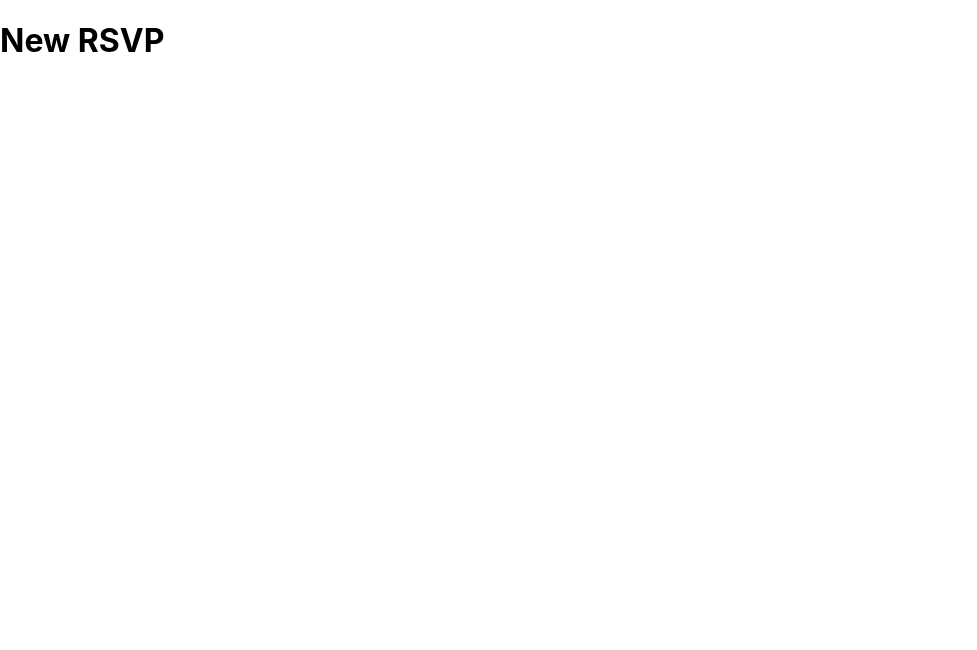
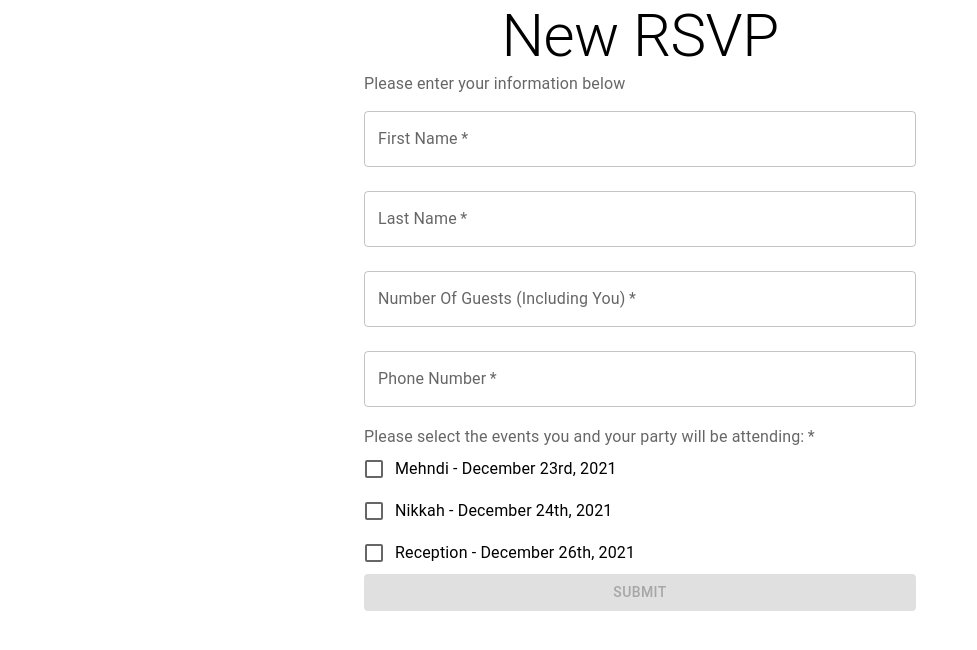
Before and after one commit to omerzulfiqar/wedding-app-ui, a React (Create React App) app: page /1/rsvp in a window 1280 px wide. Shown: the top 650 px of the page, without its empty margins (0-977 px from the left). Built offline with nearby package versions, Linux system fonts and the light colour scheme.

Commit message:
rsvp form created

```diff
--- a/package.json
+++ b/package.json
@@ -9,6 +9,7 @@
     "@testing-library/jest-dom": "^5.14.1",
     "@testing-library/react": "^11.2.7",
     "@testing-library/user-event": "^12.8.3",
+    "axios": "^0.22.0",
     "react": "^17.0.2",
     "react-dom": "^17.0.2",
     "react-router-dom": "^5.3.0",
--- /dev/null
+++ b/src/components/RsvpForm.js
@@ -0,0 +1,196 @@
+/* eslint-disable react/prop-types */
+import React, { Component } from 'react';
+import {
+  Container,
+  TextField,
+  FormGroup,
+  Checkbox,
+  FormLabel,
+  FormControlLabel,
+  Button,
+} from '@mui/material';
+import axios from 'axios';
+import { LOCAL_API_URL } from '../config';
+
+export default class RsvpForm extends Component {
+  constructor(props) {
+    super(props);
+
+    this.state = {
+      firstName: '',
+      lastName: '',
+      numberOfGuests: '',
+      phoneNumber: '',
+      eventAttendance: {
+        mehndi: false,
+        nikkah: false,
+        reception: false,
+      },
+      submitLoading: false,
+      submitted: false,
+    };
+  }
+
+  /*
+   * Handles form text field changes
+   */
+  handleInputChange = (event) => {
+    const { value, id } = event.target;
+    this.setState({
+      [id]: value,
+    });
+  };
+
+  /*
+   * Handles checkboxes for events
+   */
+  handleEventsChange = (event) => {
+    const { checked, name } = event.target;
+    let { eventAttendance } = this.state;
+    eventAttendance[name] = checked;
+    this.setState({ eventAttendance });
+  };
+
+  handleSubmit = async (event) => {
+    event.preventDefault();
+    this.setState({ submitLoading: true });
+
+    const {
+      firstName, //
+      lastName,
+      numberOfGuests,
+      phoneNumber,
+      eventAttendance,
+    } = this.state;
+
+    const rsvpData = {
+      firstName,
+      lastName,
+      numberOfGuests,
+      phoneNumber,
+      eventAttendance,
+    };
+
+    try {
+      const response = await axios.post(`${LOCAL_API_URL}/rsvp`, rsvpData);
+      console.log('Create RSVP response: ', response);
+
+      //   Reset initial states
+      this.setState({
+        firstName: '',
+        lastName: '',
+        numberOfGuests: '',
+        phoneNumber: '',
+        eventAttendance: {
+          mehndi: false,
+          nikkah: false,
+          reception: false,
+        },
+        submitted: true,
+      });
+    } catch (error) {
+      console.log('Error creating rsvp');
+      console.log(error);
+    }
+
+    this.setState({ submitLoading: false });
+  };
+
+  render() {
+    const {
+      firstName, //
+      lastName,
+      numberOfGuests,
+      phoneNumber,
+      eventAttendance,
+      submitLoading,
+    } = this.state;
+
+    const submitDisabled = !firstName || !lastName || !numberOfGuests || !phoneNumber;
+
+    return (
+      <Container maxWidth="sm">
+        <FormGroup id="new-rsvp-form">
+          <FormLabel>Please enter your information below</FormLabel>
+          <TextField
+            name="given-name"
+            id="firstName"
+            margin="normal"
+            required
+            label="First Name"
+            value={firstName}
+            onChange={this.handleInputChange}
+          />
+          <TextField
+            name="family-name"
+            id="lastName"
+            margin="normal"
+            required
+            label="Last Name"
+            value={lastName}
+            onChange={this.handleInputChange}
+          />
+          <TextField
+            id="numberOfGuests"
+            margin="normal"
+            required
+            label="Number Of Guests (Including You)"
+            value={numberOfGuests}
+            onChange={this.handleInputChange}
+          />
+          <TextField
+            type="tel"
+            id="phoneNumber"
+            margin="normal"
+            required
+            label="Phone Number"
+            value={phoneNumber}
+            onChange={this.handleInputChange}
+          />
+          <FormGroup id="events-checkboxes" style={{ marginTop: 10 }}>
+            <FormLabel required component="legend">
+              Please select the events you and your party will be attending:
+            </FormLabel>
+            <FormControlLabel
+              control={
+                <Checkbox
+                  checked={eventAttendance.mehndi}
+                  name="mehndi"
+                  onChange={this.handleEventsChange}
+                />
+              }
+              label="Mehndi - December 23rd, 2021"
+            />
+            <FormControlLabel
+              control={
+                <Checkbox
+                  checked={eventAttendance.nikkah}
+                  name="nikkah"
+                  onChange={this.handleEventsChange}
+                />
+              }
+              label="Nikkah - December 24th, 2021"
+            />
+            <FormControlLabel
+              control={
+                <Checkbox
+                  checked={eventAttendance.reception}
+                  name="reception"
+                  onChange={this.handleEventsChange}
+                />
+              }
+              label="Reception - December 26th, 2021"
+            />
+          </FormGroup>
+          <Button
+            disabled={submitDisabled || submitLoading}
+            variant="contained"
+            color="success"
+            onClick={this.handleSubmit}>
+            Submit
+          </Button>
+        </FormGroup>
+      </Container>
+    );
+  }
+}
--- a/src/pages/NewRSVP.js
+++ b/src/pages/NewRSVP.js
@@ -1,11 +1,17 @@
+/* eslint-disable react/prop-types */
 import React, { Component } from 'react';
+import { Container, Typography } from '@mui/material';
+import RsvpForm from '../components/RsvpForm';
 
 export default class NewRSVP extends Component {
   render() {
     return (
-      <div>
-        <h1>New RSVP</h1>
-      </div>
+      <Container id="new-rsvp-container">
+        <div id="page-title" style={{ textAlign: 'center' }}>
+          <Typography variant="h2">New RSVP</Typography>
+        </div>
+        <RsvpForm guestCode={this.props.match.params.guestCode} />
+      </Container>
     );
   }
 }
```
Also changed, not shown: 1 other file (tests, documents, lock files or other folders).
